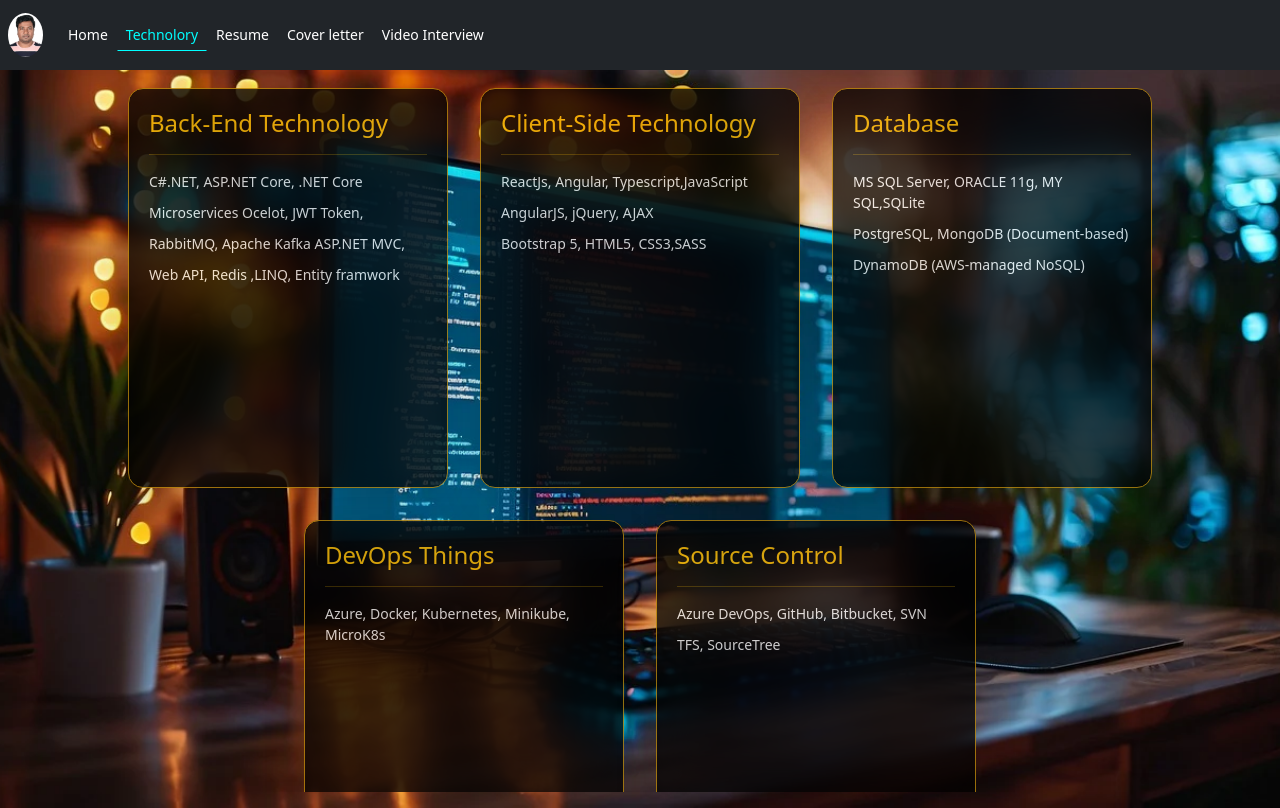
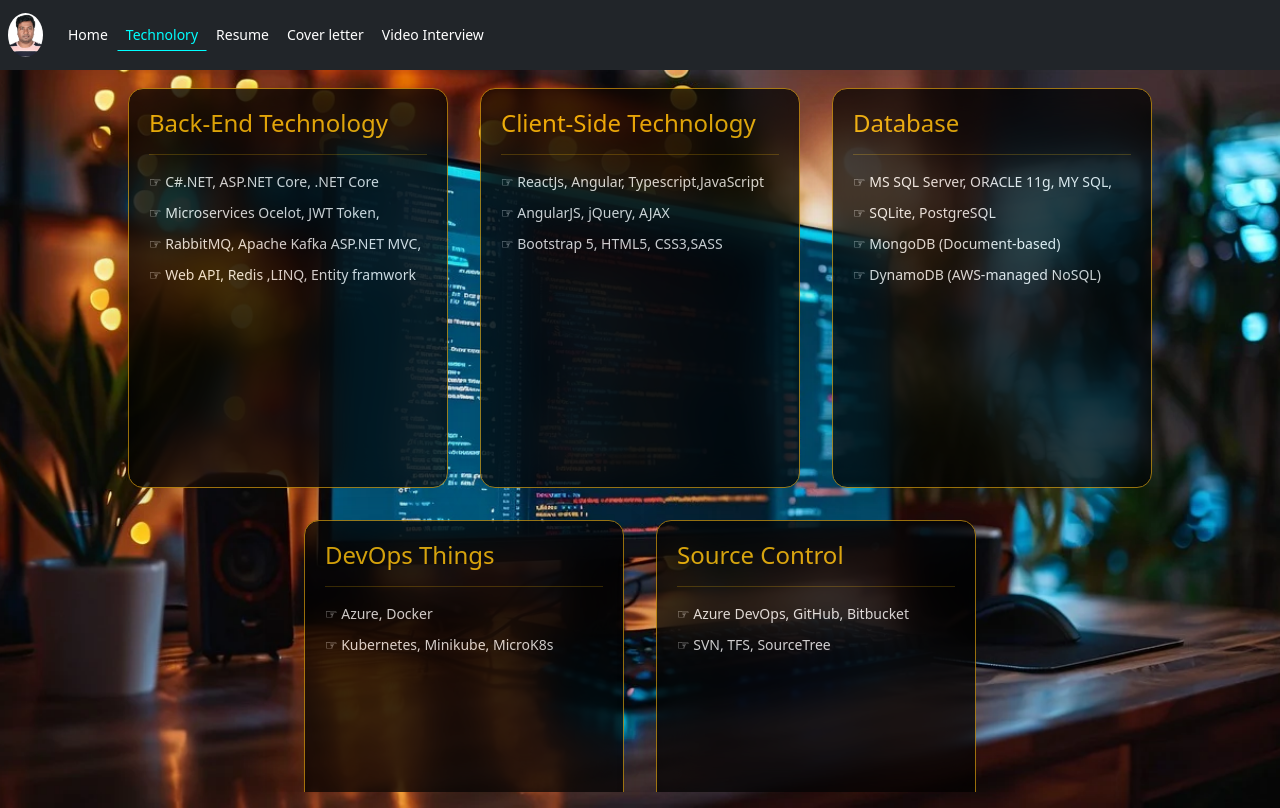
Before and after one commit to Atik0172870/ahtear-resume, a React (Vite) app: page / in a window 1280 px wide. Both pictures are taken after a click on the item "Technolory". Built offline with nearby package versions, Linux system fonts and the light colour scheme.

Commit message:
technology add hand sign code in html

```diff
--- a/src/technology/Technology.jsx
+++ b/src/technology/Technology.jsx
@@ -11,10 +11,10 @@ function Home() {
                     <h3 className='text-warning m-0'>Back-End Technology</h3>
                     <hr className='text-warning' />
                     <ul>
-                        <li>C#.NET, ASP.NET Core, .NET Core</li>
-                        <li>Microservices Ocelot, JWT Token, </li>
-                        <li>RabbitMQ, Apache Kafka ASP.NET MVC, </li>
-                        <li>Web API, Redis ,LINQ, Entity framwork</li>
+                        <li>&#9758; C#.NET, ASP.NET Core, .NET Core</li>
+                        <li>&#9758; Microservices Ocelot, JWT Token, </li>
+                        <li>&#9758; RabbitMQ, Apache Kafka ASP.NET MVC, </li>
+                        <li>&#9758; Web API, Redis ,LINQ, Entity framwork</li>
 
                     </ul>
                 </div>
@@ -22,26 +22,27 @@ function Home() {
                     <h3 className='text-warning m-0'>Client-Side Technology</h3>
                     <hr className='text-warning' />
                     <ul>
-                        <li>ReactJs, Angular, Typescript,JavaScript</li>
-                        <li>AngularJS, jQuery, AJAX</li>
-                        <li>Bootstrap 5, HTML5, CSS3,SASS</li>
+                        <li>&#9758; ReactJs, Angular, Typescript,JavaScript</li>
+                        <li>&#9758; AngularJS, jQuery, AJAX</li>
+                        <li>&#9758; Bootstrap 5, HTML5, CSS3,SASS</li>
                     </ul>
                 </div>
                 <div className="glass-card shadow-lg" >
                     <h3 className='text-warning m-0'>Database</h3>
                     <hr className='text-warning' />
                     <ul>
-                        <li>MS SQL Server, ORACLE 11g, MY SQL,SQLite</li>
-                        <li>PostgreSQL, MongoDB (Document-based) </li>
-                        <li>DynamoDB (AWS-managed NoSQL)</li>
+                        <li>&#9758; MS SQL Server, ORACLE 11g, MY SQL,</li>
+                        <li>&#9758; SQLite, PostgreSQL</li>
+                        <li>&#9758; MongoDB (Document-based)</li>
+                        <li>&#9758; DynamoDB (AWS-managed NoSQL)</li>
                     </ul>
                 </div>
                 <div className="glass-card shadow-lg">
                     <h3 className='text-warning m-0'>DevOps Things</h3>
                     <hr className='text-warning' />
                     <ul>
-                        <li>Azure, Docker, Kubernetes, Minikube, MicroK8s</li>
-                        <li></li>
+                        <li>&#9758; Azure, Docker</li>
+                        <li>&#9758; Kubernetes, Minikube, MicroK8s</li>
                     </ul>
                 </div>
 
@@ -49,8 +50,8 @@ function Home() {
                     <h3 className='text-warning m-0'>Source Control</h3>
                     <hr className='text-warning' />
                     <ul>
-                        <li>Azure DevOps, GitHub, Bitbucket, SVN</li>
-                        <li>TFS, SourceTree</li>
+                        <li>&#9758; Azure DevOps, GitHub, Bitbucket</li>
+                        <li>&#9758; SVN, TFS, SourceTree</li>
                         <li></li>
                     </ul>
                 </div>
```
